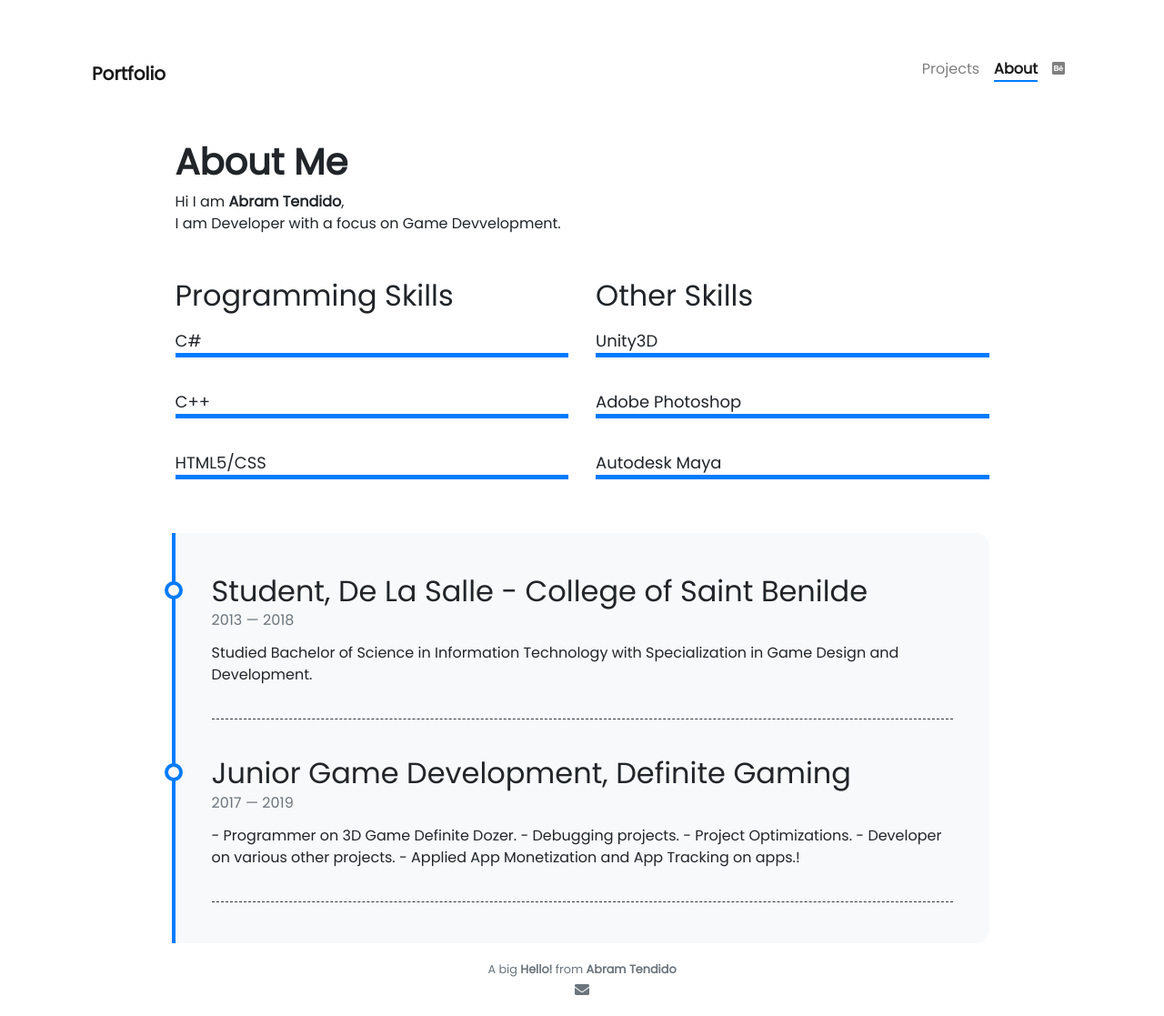
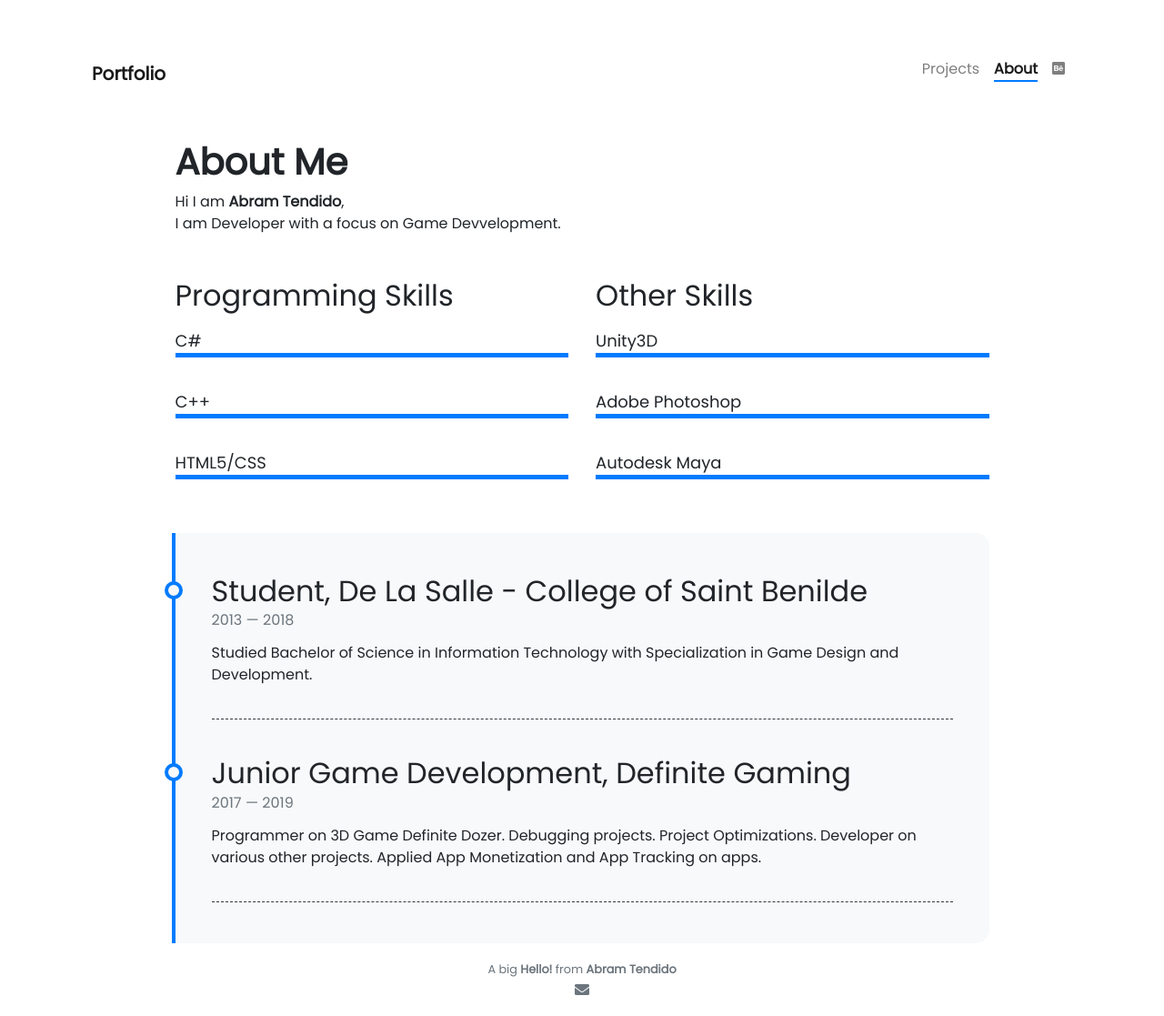
Before and after one commit to AbramTendido/portfolio, a Jekyll site: the page built from pages/about.md, in a window 1280 px wide. Shown: the whole page at 91% size. Built offline with Jekyll 4.4.1, drawn with Linux system fonts in a browser that asks for light colours; nearby versions of some CDN libraries; comment, search, counter and statistics services are not loaded.

```diff
--- a/_data/timeline.yml
+++ b/_data/timeline.yml
@@ -7,8 +7,8 @@
 - title: Junior Game Development, Definite Gaming
   from: 2017
   to: 2019
-  description: "- Programmer on 3D Game Definite Dozer.
-               - Debugging projects.
-               - Project Optimizations.
-               - Developer on various other projects.
-               - Applied App Monetization and App Tracking on apps.!"
+  description: Programmer on 3D Game Definite Dozer.
+               Debugging projects.
+               Project Optimizations.
+               Developer on various other projects.
+               Applied App Monetization and App Tracking on apps.
```
